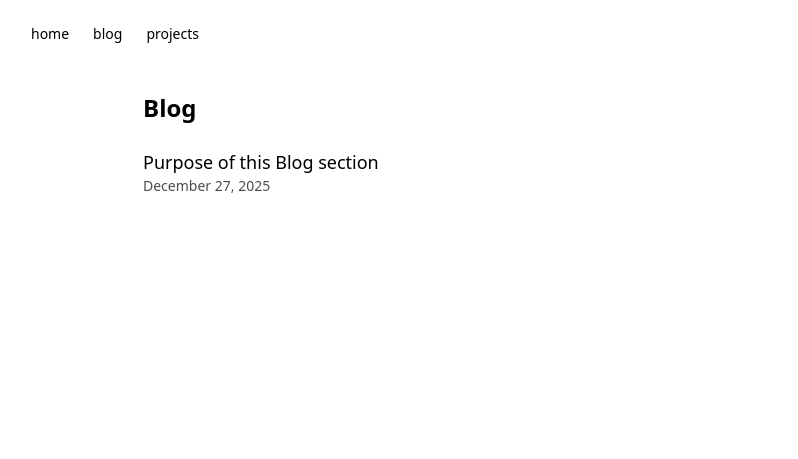
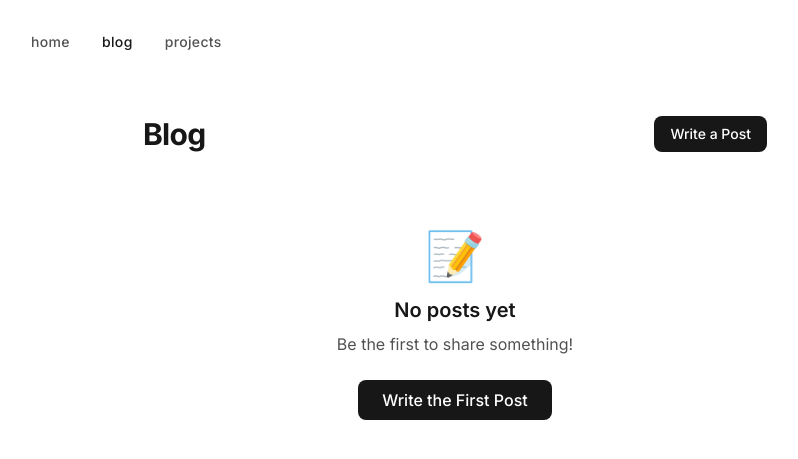
Before and after one commit to Euj19/Euj19.github.io, a Jekyll site: the page blog/index.html, which Jekyll copies as it is, in a window 1280 px wide. Shown: the top 459 px of the page, without its empty margins (185-983 px from the left). Built offline with Jekyll 4.4.1, drawn with Linux system fonts in a browser that asks for light colours; nearby versions of some CDN libraries; comment, search, counter and statistics services are not loaded.

Commit message:
Update blog index to use Firebase for dynamic posts

```diff
--- a/blog/index.html
+++ b/blog/index.html
@@ -1,18 +1,154 @@
----
-layout: default
-title: Blog
----
+<!DOCTYPE html>
+<html lang="en">
+<head>
+  <meta charset="UTF-8" />
+  <meta name="viewport" content="width=device-width, initial-scale=1.0" />
+  <title>Blog | Eujin Chae</title>
+  <link rel="preconnect" href="https://fonts.googleapis.com">
+  <link rel="preconnect" href="https://fonts.gstatic.com" crossorigin>
+  <link href="https://fonts.googleapis.com/css2?family=Inter:wght@400;500;600;700&display=swap" rel="stylesheet">
+  <script src="https://cdn.tailwindcss.com"></script>
+  <script>
+    tailwind.config = {
+      theme: {
+        extend: {
+          fontFamily: {
+            sans: ['Inter', 'system-ui', 'sans-serif'],
+          },
+        }
+      }
+    }
+  </script>
 
-<h1 class="text-2xl font-bold mb-6">Blog</h1>
+  <!-- Firebase -->
+  <script src="https://www.gstatic.com/firebasejs/9.22.0/firebase-app-compat.js"></script>
+  <script src="https://www.gstatic.com/firebasejs/9.22.0/firebase-firestore-compat.js"></script>
+</head>
+<body class="bg-white text-neutral-900 font-sans antialiased">
+  <nav class="flex justify-between items-center px-6 py-8 max-w-4xl mx-auto">
+    <div class="flex space-x-8">
+      <a href="/" class="text-sm font-medium tracking-wide text-neutral-600 hover:text-neutral-900">home</a>
+      <a href="/blog/" class="text-sm font-medium tracking-wide text-neutral-900">blog</a>
+      <a href="/projects.html" class="text-sm font-medium tracking-wide text-neutral-600 hover:text-neutral-900">projects</a>
+    </div>
+  </nav>
 
-<ul class="space-y-5">
-  {% for post in site.posts %}
-    <li>
-      <a class="text-lg font-medium hover:underline" href="{{ post.url | relative_url }}">{{ post.title }}</a>
-      <div class="text-sm text-black/70">{{ post.date | date: "%B %-d, %Y" }}</div>
-      {% if post.description %}
-        <p class="mt-1 text-black/80">{{ post.description }}</p>
-      {% endif %}
-    </li>
-  {% endfor %}
-</ul>
+  <main class="max-w-2xl mx-auto px-6 py-8">
+    <!-- Header with Write Button -->
+    <div class="flex justify-between items-center mb-8">
+      <h1 class="text-3xl font-bold tracking-tight">Blog</h1>
+      <a href="/blog/write.html" class="bg-neutral-900 text-white py-2 px-4 rounded-lg text-sm font-medium hover:bg-neutral-800 transition">
+        Write a Post
+      </a>
+    </div>
+
+    <!-- Loading State -->
+    <div id="loadingState" class="space-y-6">
+      <div class="animate-pulse">
+        <div class="h-6 bg-neutral-200 rounded w-2/3 mb-2"></div>
+        <div class="h-4 bg-neutral-100 rounded w-1/4 mb-2"></div>
+        <div class="h-4 bg-neutral-100 rounded w-full"></div>
+      </div>
+      <div class="animate-pulse">
+        <div class="h-6 bg-neutral-200 rounded w-1/2 mb-2"></div>
+        <div class="h-4 bg-neutral-100 rounded w-1/4 mb-2"></div>
+        <div class="h-4 bg-neutral-100 rounded w-5/6"></div>
+      </div>
+    </div>
+
+    <!-- Empty State -->
+    <div id="emptyState" class="hidden text-center py-12">
+      <div class="text-5xl mb-4">&#128221;</div>
+      <h2 class="text-xl font-semibold mb-2">No posts yet</h2>
+      <p class="text-neutral-600 mb-6">Be the first to share something!</p>
+      <a href="/blog/write.html" class="inline-block bg-neutral-900 text-white py-2 px-6 rounded-lg font-medium hover:bg-neutral-800 transition">
+        Write the First Post
+      </a>
+    </div>
+
+    <!-- Posts List -->
+    <ul id="postsList" class="hidden space-y-8"></ul>
+  </main>
+
+  <script src="/firebase-config.js"></script>
+  <script>
+    // Format date
+    function formatDate(timestamp) {
+      if (!timestamp) return 'Just now';
+      const date = timestamp.toDate();
+      return date.toLocaleDateString('en-US', {
+        year: 'numeric',
+        month: 'long',
+        day: 'numeric'
+      });
+    }
+
+    // Create post HTML
+    function createPostElement(id, post) {
+      const li = document.createElement('li');
+      li.className = 'border-b border-neutral-100 pb-6';
+
+      li.innerHTML = `
+        <a href="/blog/post.html?id=${id}" class="block group">
+          <h2 class="text-xl font-semibold mb-1 group-hover:text-neutral-600 transition">${escapeHtml(post.title)}</h2>
+          <div class="flex items-center gap-2 text-sm text-neutral-500 mb-2">
+            <span>${escapeHtml(post.author || 'Anonymous')}</span>
+            <span>&bull;</span>
+            <span>${formatDate(post.createdAt)}</span>
+          </div>
+          <p class="text-neutral-600 line-clamp-2">${escapeHtml(post.excerpt || '')}</p>
+        </a>
+      `;
+
+      return li;
+    }
+
+    // Escape HTML to prevent XSS
+    function escapeHtml(text) {
+      const div = document.createElement('div');
+      div.textContent = text;
+      return div.innerHTML;
+    }
+
+    // Load posts from Firebase
+    async function loadPosts() {
+      try {
+        const snapshot = await postsCollection
+          .orderBy('createdAt', 'desc')
+          .limit(50)
+          .get();
+
+        const loadingState = document.getElementById('loadingState');
+        const emptyState = document.getElementById('emptyState');
+        const postsList = document.getElementById('postsList');
+
+        loadingState.classList.add('hidden');
+
+        if (snapshot.empty) {
+          emptyState.classList.remove('hidden');
+          return;
+        }
+
+        postsList.classList.remove('hidden');
+
+        snapshot.forEach(doc => {
+          const postElement = createPostElement(doc.id, doc.data());
+          postsList.appendChild(postElement);
+        });
+
+      } catch (error) {
+        console.error('Error loading posts:', error);
+        document.getElementById('loadingState').innerHTML = `
+          <div class="text-center py-8 text-neutral-500">
+            <p>Unable to load posts.</p>
+            <p class="text-sm mt-2">Please check that Firebase is configured correctly.</p>
+          </div>
+        `;
+      }
+    }
+
+    // Load posts on page load
+    loadPosts();
+  </script>
+</body>
+</html>
```
